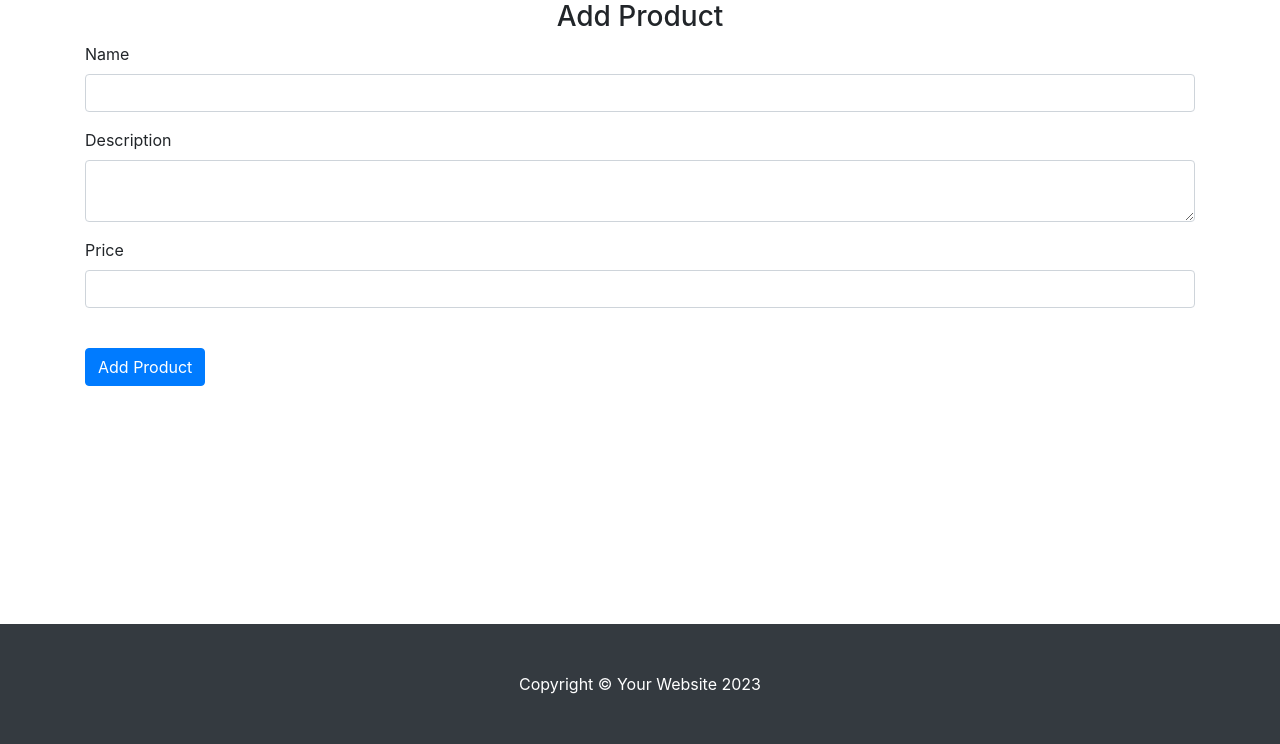
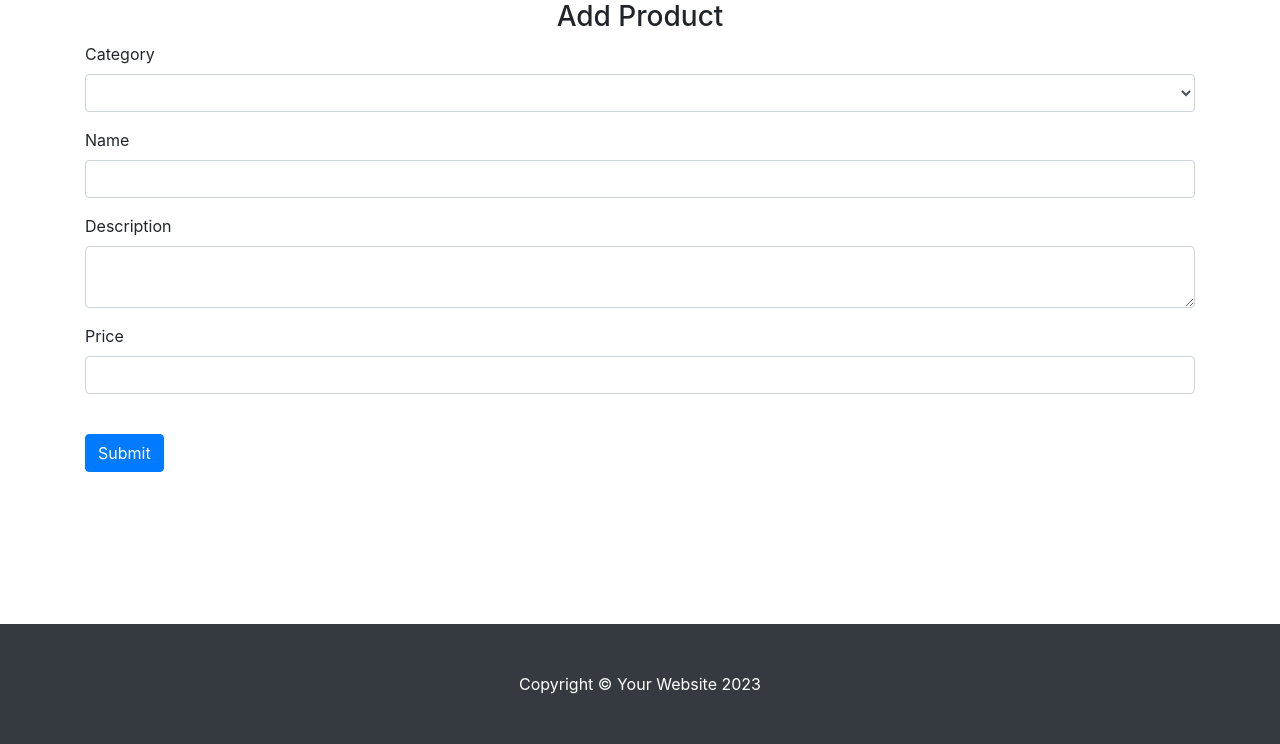
Before and after one commit to bojan-bo/flask_web_app-CA_project, a Flask app: page /admin/add-product in a window 1280 px wide. Shown: the part 56-800 px from the top of the page. Run offline with Flask 3, Linux system fonts and the light colour scheme; a user stored in the database is signed in; lists and menus that the app fills with data are empty; some libraries are stand-ins or nearby versions.

Commit message:
Updating registration route, ProductForm and add-product route
Adding functionality for admin to be able to add new products to web shop.

```diff
--- a/website/forms.py
+++ b/website/forms.py
@@ -1,6 +1,8 @@
 from flask_wtf import FlaskForm
 from wtforms import StringField, PasswordField, SubmitField, SelectField, IntegerField, FloatField, TextAreaField
-from wtforms.validators import DataRequired, Email, EqualTo
+from wtforms.validators import DataRequired, Email, EqualTo, InputRequired
+from wtforms_sqlalchemy.fields import QuerySelectField
+from .models import Category, Product
 
 
 class RegistrationForm(FlaskForm):
@@ -28,7 +30,12 @@ class PromoteForm(FlaskForm):
 
 
 class ProductForm(FlaskForm):
-    name = StringField('Name', validators=[DataRequired()])
-    description = TextAreaField('Description', validators=[DataRequired()])
-    price = FloatField('Price', validators=[DataRequired()])
-    submit = SubmitField('Add Product')
+    name = StringField('Name', validators=[InputRequired()], render_kw={
+                       "class": "form-control"})
+    description = TextAreaField('Description', validators=[
+                                InputRequired()], render_kw={"class": "form-control"})
+    price = FloatField('Price', validators=[InputRequired()], render_kw={
+                       "class": "form-control"})
+    category = QuerySelectField('Category', query_factory=lambda: Category.query.all(
+    ), get_label='name', allow_blank=False, render_kw={"class": "form-control"})
+    submit = SubmitField('Submit', render_kw={"class": "btn btn-primary"})
--- a/website/templates/add_product.html
+++ b/website/templates/add_product.html
@@ -3,16 +3,13 @@ content %}
 <h3 align="center">Add Product</h3>
 <form method="POST">
   {{ form.hidden_tag() }}
+  <div class="form-group">{{ form.category.label }} {{ form.category }}</div>
+  <div class="form-group">{{ form.name.label }} {{ form.name }}</div>
   <div class="form-group">
-    {{ form.name.label }} {{ form.name(class="form-control") }}
+    {{ form.description.label }} {{ form.description }}
   </div>
-  <div class="form-group">
-    {{ form.description.label }} {{ form.description(class="form-control") }}
-  </div>
-  <div class="form-group">
-    {{ form.price.label }} {{ form.price(class="form-control") }}
-  </div>
+  <div class="form-group">{{ form.price.label }} {{ form.price }}</div>
   <br />
-  {{ form.submit(class="btn btn-primary") }}
+  {{ form.submit }}
 </form>
 {% endblock %}
--- a/website/views.py
+++ b/website/views.py
@@ -50,6 +50,23 @@ def products(category_name):
     return render_template('products.html', user=current_user, products=products, category_name=category_name)
 
 
+@views.route('/admin/add-product', methods=['GET', 'POST'])
+@login_required
+@check_admin
+def add_product():
+    form = ProductForm()
+    if form.validate_on_submit():
+        product = Product(name=form.name.data,
+                          description=form.description.data,
+                          price=form.price.data,
+                          category=form.category.data)
+        db.session.add(product)
+        db.session.commit()
+        flash('Product added successfully!', category='success')
+        return redirect(url_for('views.admin'))
+    return render_template('add_product.html', form=form)
+
+
 @views.route('/account')
 @login_required
 def account():
@@ -60,24 +77,7 @@ def account():
 @login_required
 @check_admin
 def admin():
-    # pass in more variables to the template as needed
     return render_template('admin.html', user=current_user)
-
-
-@views.route('/admin/add-product', methods=['GET', 'POST'])
-@login_required
-@check_admin
-def add_product():
-    form = ProductForm()
-    if form.validate_on_submit():
-        product = Product(name=form.name.data,
-                          description=form.description.data,
-                          price=form.price.data)
-        db.session.add(product)
-        db.session.commit()
-        flash('Product added successfully!', category='success')
-        return redirect(url_for('views.admin'))
-    return render_template('add_product.html', form=form)
 
 
 @views.route('/contact')
```
Also changed, not shown: website/auth.py (+15 -18 lines).
